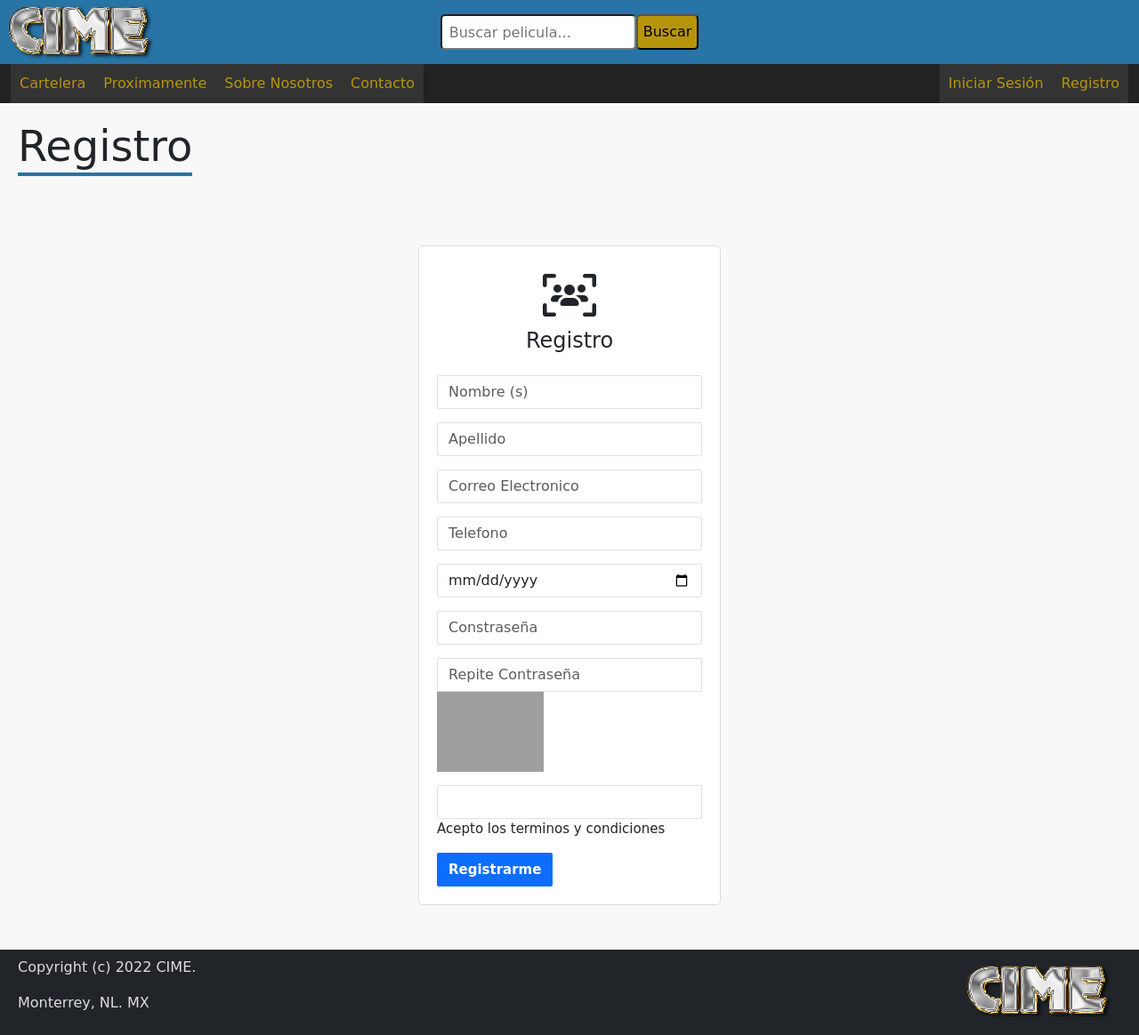
After one commit to AlexHoyos/cime, a PHP site: page /register.php in a window 1280 px wide. The commit adds this page. Shown: the whole page at 89% size. Run offline with PHP 8.4, Linux system fonts and the light colour scheme; some libraries are stand-ins or nearby versions; grey boxes are pictures that could not be loaded.

Commit message:
PAGINA REGISTRO

```diff
--- a/app/Includes/header.php
+++ b/app/Includes/header.php
@@ -7,7 +7,7 @@
     <link href="https://cdn.jsdelivr.net/npm/bootstrap@5.3.0-alpha1/dist/css/bootstrap.min.css" rel="stylesheet"
         integrity="sha384-GLhlTQ8iRABdZLl6O3oVMWSktQOp6b7In1Zl3/Jr59b6EGGoI1aFkw7cmDA6j6gD" crossorigin="anonymous">
     <link rel="stylesheet" href="https://cdnjs.cloudflare.com/ajax/libs/font-awesome/6.3.0/css/all.min.css" integrity="sha512-SzlrxWUlpfuzQ+pcUCosxcglQRNAq/DZjVsC0lE40xsADsfeQoEypE+enwcOiGjk/bSuGGKHEyjSoQ1zVisanQ==" crossorigin="anonymous" referrerpolicy="no-referrer" />
-    <link rel="stylesheet" href="<?= WEB_URL ?>/assets/css/global.css">
+    <link rel="stylesheet" href="<?=WEB_URL?>/assets/css/global.css">
     <title>CIME</title>
 </head>
 <body>
--- a/assets/css/global.css
+++ b/assets/css/global.css
@@ -117,3 +117,35 @@ footer {
     font-size: 48px;
     text-align: center;
 }
+
+.register-form {
+    width: 340px;
+    margin: 50px auto;
+    font-size: 15px;
+    border: 1px solid #DDD;
+    border-radius: 5px;
+    padding: 20px;
+    background-color: #FFF;
+}
+.register-form h2 {
+    margin-bottom: 25px;
+    text-align: center;
+    font-size: 24px;
+}
+.register-form .form-group {
+    margin-top:15px;
+}
+.register-form .form-control, .register-form .btn {
+    min-height: 38px;
+    border-radius: 2px;
+}
+.register-form .btn {
+    font-size: 15px;
+    font-weight: bold;
+}
+.register-icon {
+    display: block;
+    margin: 0 auto;
+    font-size: 48px;
+    text-align: center;
+}
--- /dev/null
+++ b/register.php
@@ -0,0 +1,54 @@
+<?php
+
+    include './app/main.php';
+    include './app/Includes/header.php';
+?>
+<section class="row m-0 p-0" id="register">
+
+<div class="col-12" id="pageTitle">
+    <h1>Registro</h1>
+</div>
+<div class="register-form">
+<div class="register-icon">
+<i class="fa-solid fa-users-viewfinder"></i>
+</div>
+<h2>Registro</h2>
+<form action="register.php" method="post">
+    <div class="form-group">
+        <input type="text" class="form-control" name="nombre" placeholder="Nombre (s)" required="required">
+    </div>
+    <div class="form-group">
+        <input type="text" class="form-control" name="apellido" placeholder="Apellido" required="required">
+    </div>
+    <div class="form-group">
+        <input type="email" class="form-control" name="email" placeholder="Correo Electronico" required="required">
+    </div>
+    <div class="form-group">
+        <input type="number" class="form-control" name="telefono" placeholder="Telefono" required="required">
+    </div>
+    <div class="form-group">
+        <input type="date" class="form-control" name="fechanacimiento" placeholder="Fecha de Nacimiento" required="required">
+    </div>
+    <div class="form-group">
+        <input type="password" class="form-control" name="password" placeholder="Constraseña" required="required">
+    </div>
+    <div class="form-group">
+        <input type="password" class="form-control" name="confirmpassword" placeholder="Repite Contraseña" required="required">
+    </div>
+    <div class="imgcaptcha">
+        <img src="<?=WEB_URL?>/app/Includes/CaptchaImg.php" height="90px" width="120px">
+    </div>
+    <div class="form-group">
+        <input type="checkbox" class="form-control" name="condiciones"  required="required">
+        <label for="condiciones"> Acepto los terminos y condiciones</label>
+    </div>
+    <div class="form-group">
+        <button type="submit" class="btn btn-primary btn-block">Registrarme</button>
+    </div>
+</form>
+</div>
+</section>
+
+<?php
+    include './app/Includes/footer.php';
+?>
```
